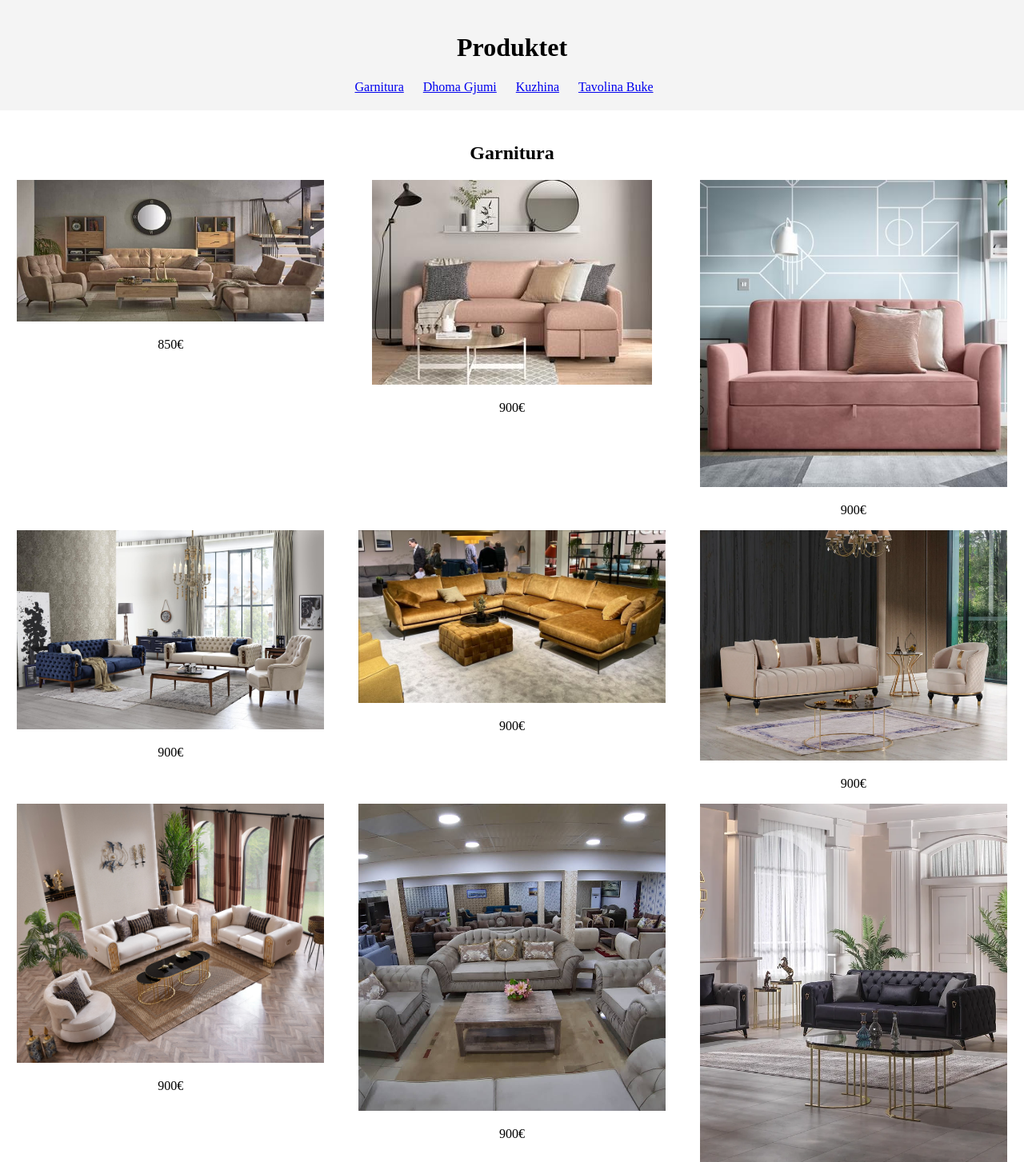
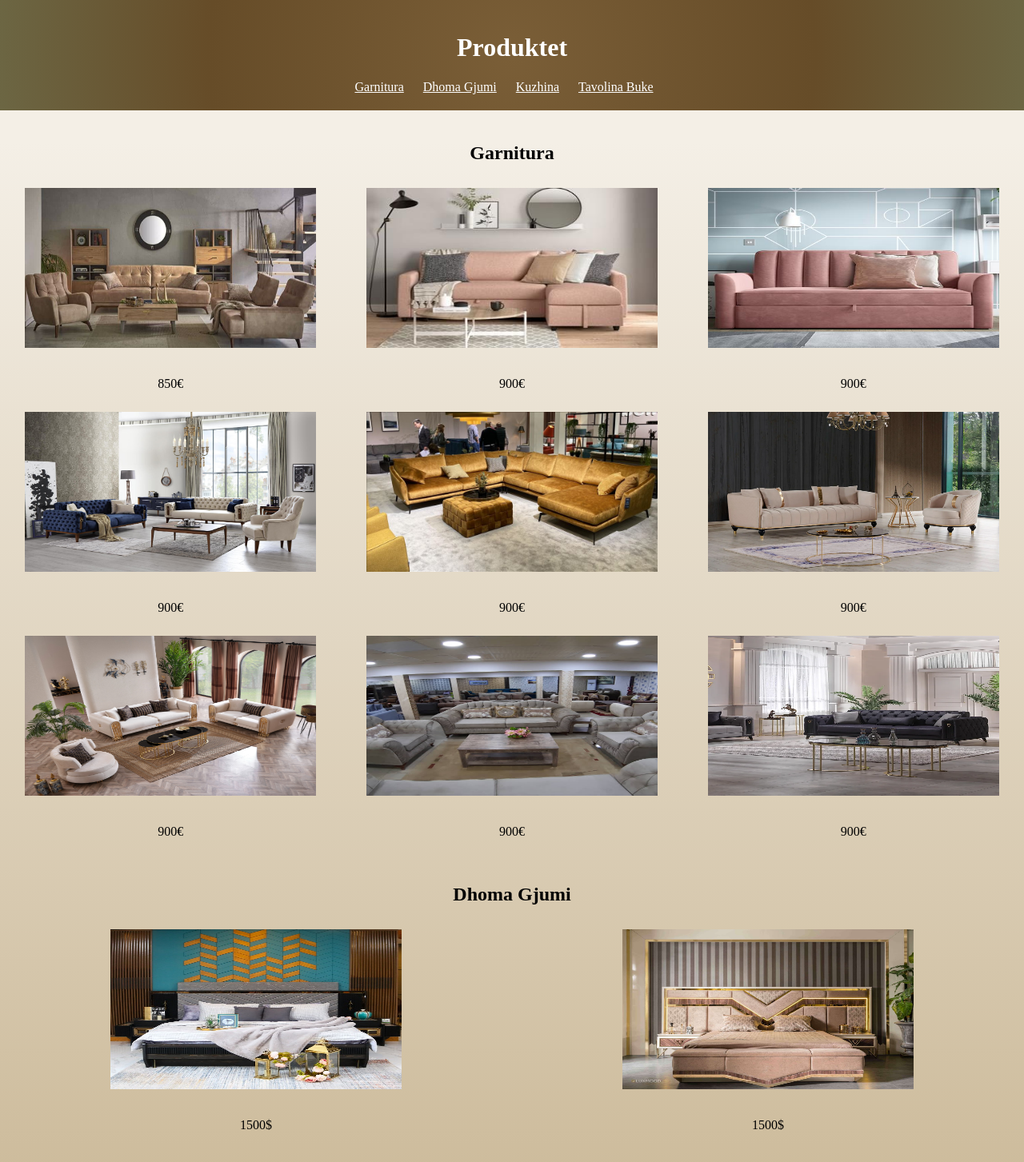
Before and after one commit to etnapireva/Furniture-Website, a PHP site: page /produktet.html in a window 1280 px wide. Shown: the top 1453 px of the page at 80% size. Run offline with PHP 8.4, Linux system fonts and the light colour scheme.

Commit message:
modifikimi i main page and products page

```diff
--- a/produktet.css
+++ b/produktet.css
@@ -6,7 +6,9 @@
 
 
 header {
-  background-color: #f4f4f4;
+  color: #ffffff;
+  background: rgb(122,94,55);
+background: radial-gradient(circle, rgba(122,94,55,1) 0%, rgba(102,76,40,1) 59%, rgba(108,102,67,1) 100%);
   padding: 20px;
   text-align: center;
 }
@@ -39,11 +41,22 @@
   text-align: center;
   width: 200px;
   flex-basis: 30%;
+  display: flex;
+  flex-wrap: wrap;
+  flex-basis: 2;
+  justify-content: space-evenly;
+  gap: 10px;
 }
 
 .product img {
-  max-width: 100%;
-  height: auto;
+  height: 200px;
+  width: 500px;
+  display: flex;
+  flex-wrap: wrap;
+  flex-direction: row;
+  overflow: hidden;
+  margin: 10px;
+
 }
   .footeri {
     display: flex;
@@ -84,3 +97,23 @@
     color: #a1a1a1;
     padding: 10px 20px;
   }
+
+
+  a {
+    color: rgb(255, 255, 255);
+  }
+
+
+  a:visited {
+    color: rgb(255, 255, 255);
+  }
+
+
+  a:hover {
+    color: red; /* kur ta afrojsh kursorin del ngjyra */
+  }
+
+main{
+  background: rgb(226,196,143);
+  background: linear-gradient(0deg, rgba(226,196,143,1) 0%, rgba(191,169,129,1) 31%, rgba(244,239,230,1) 100%);
+}
--- a/produktet.html
+++ b/produktet.html
@@ -5,7 +5,19 @@
   <meta charset="UTF-8">
   <title>Furniture Store</title>
   <link rel="stylesheet" href="styles.css">
+
+
+  <style>
+
+body{
+  background: rgb(244,239,230);
+background: linear-gradient(0deg, rgba(244,239,230,1) 0%, rgba(244,239,230,1) 31%, rgba(244,239,230,1) 100%);
+}
+
+  </style>
 </head>
+
+
 <body>
   <header>
     <h1>Produktet</h1>
@@ -88,11 +100,39 @@
       <div class="products">
      <!-- produktet per kuzhine -->
         <div class="product">
-          <img src="" alt="">
-          <p>Kitchen Set 1</p>
+          <img src="C:\Users\HP-650 G1\Desktop\kuzhinat\kuzhina1.jpg" alt="">
+          <p>Kitchen</p>
         </div>
         <div class="product">
-          <img src="" alt="">
+          <img src="C:\Users\HP-650 G1\Desktop\kuzhinat\kuzhina2.jpg" alt="">
+          <p>Kitchen Set 2</p>
+        </div>
+        <div class="product">
+          <img src="C:\Users\HP-650 G1\Desktop\kuzhinat\kuzhina3.jpeg" alt="">
+          <p>Kitchen Set 2</p>
+        </div>
+        <div class="product">
+          <img src="C:\Users\HP-650 G1\Desktop\kuzhinat\kuzhina4.jpg" alt="">
+          <p>Kitchen Set 2</p>
+        </div>
+        <div class="product">
+          <img src="C:\Users\HP-650 G1\Desktop\kuzhinat\kuzhina5.jpg" alt="">
+          <p>Kitchen Set 2</p>
+        </div>
+        <div class="product">
+          <img src="C:\Users\HP-650 G1\Desktop\kuzhinat\kuzhina6.jpg" alt="">
+          <p>Kitchen Set 2</p>
+        </div>
+        <div class="product">
+          <img src="C:\Users\HP-650 G1\Desktop\kuzhinat\kuzhina7.jpg" alt="">
+          <p>Kitchen Set 2</p>
+        </div>
+        <div class="product">
+          <img src="C:\Users\HP-650 G1\Desktop\kuzhinat\kuzhina8.png" alt="">
+          <p>Kitchen Set 2</p>
+        </div>
+        <div class="product">
+          <img src="C:\Users\HP-650 G1\Desktop\kuzhinat\kuzhina9.jpg" alt="">
           <p>Kitchen Set 2</p>
         </div>
 
```
Also changed, not shown: main.css (+31 -3 lines), main.html (+15 -4 lines).
